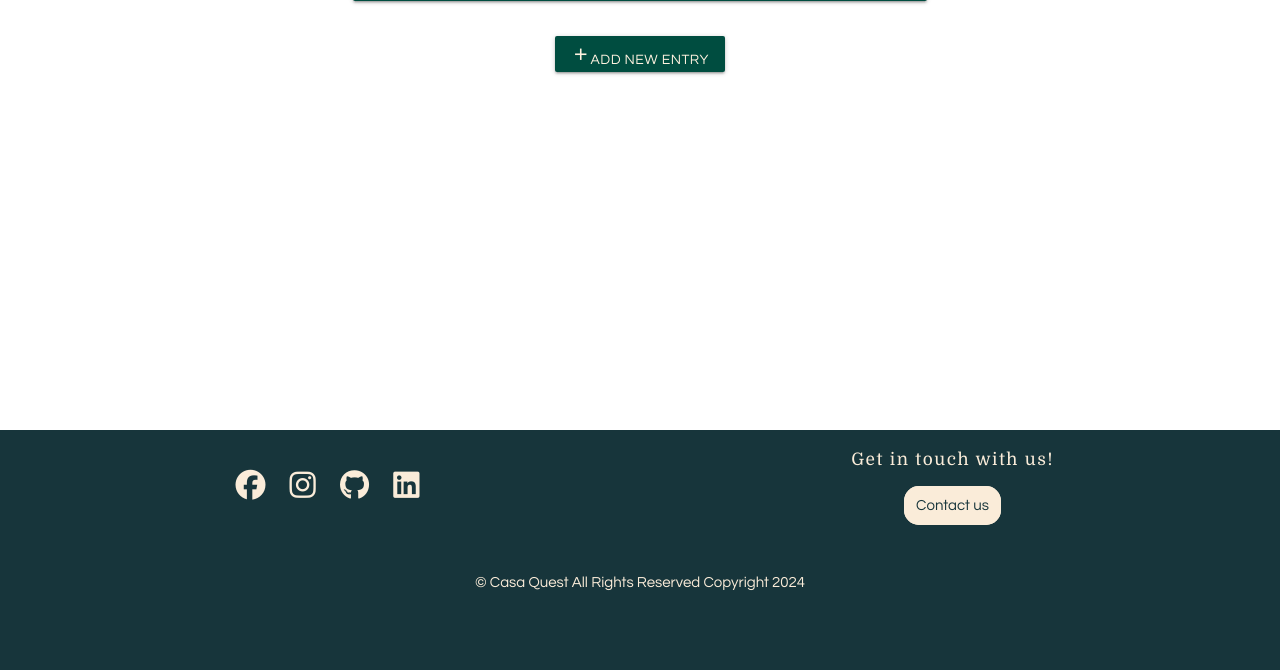
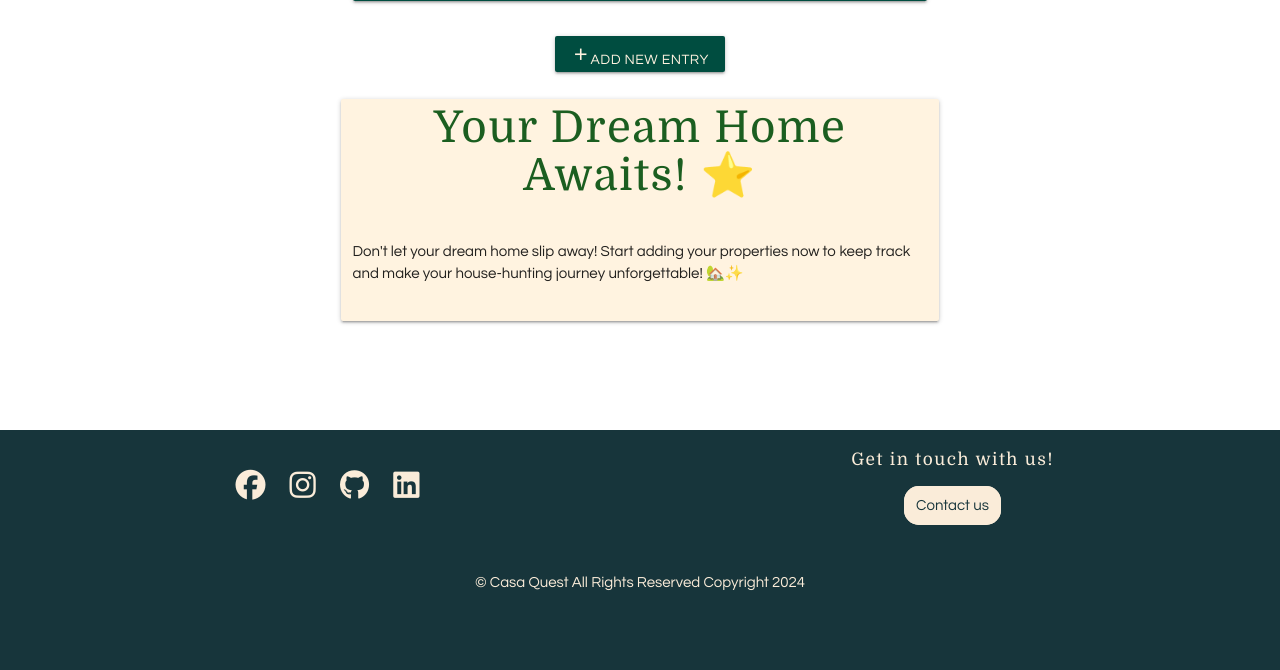
Before and after one commit to mikavir/casa-quest, a Flask app: template templates/profile.html in a window 1280 px wide. Shown: the part 275-945 px from the top of the page. Run offline with Flask 3, Linux system fonts and the light colour scheme; the template is opened without the code that fills it, so the values that code supplies are empty; some libraries are stand-ins or nearby versions.

Commit message:
Add card display if there is no house card

```diff
--- a/static/css/style.css
+++ b/static/css/style.css
@@ -402,6 +402,9 @@ iframe {
   display: none;
 }
 
+#no-house-display{
+  display: none;
+}
 
 /* MEDIA QUERIES FOR RESPONSIVENESS */
 @media screen and (max-width: 700px) {
--- a/templates/profile.html
+++ b/templates/profile.html
@@ -28,11 +28,27 @@
             </a>
         </div>
     </div>
+    <!-- Only displayed if there is no house -->
+    <div class="row p-5 mx-auto" id="no-house-display">
+        <div class="col s12 m8 offset-m2 card-panel orange lighten-5">
+            <div class="row my-5 p-5">
+                <div class="col s12 green-text text-darken-4 center">
+                    <h3>Your Dream Home Awaits! ⭐</h3>
+                </div>
+            </div>
+            <div class="row my-5 p-5">
+                <div class="col s12">
+                    <p>Don't let your dream home slip away! Start adding your properties now
+                        to keep track and make your house-hunting journey unforgettable! 🏡✨</p>
+                </div>
+            </div>
+        </div>
+    </div>
 
     <!-- Houses card -->
     <div class="row">
         {% for house in houses %}
-        <div class="col s12 card-panel custom-card ">
+        <div class="col s12 card-panel custom-card house-card">
             <!-- If systemadmin, to show who created the post -->
             {% if username == "systemadmin" %}
             <div class="row">
@@ -185,5 +201,26 @@
     </div>
 </div>
 
+{% endblock %}
+<!-- Script tags -->
+{% block javascript %}
+
+<script>
+    document.addEventListener("DOMContentLoaded", () => {
+        displayCard();
+    });
+
+    function displayCard() {
+        const noCardDisplayCard = document.getElementById("no-house-display");
+        const Properties = document.querySelectorAll(".house-card");
+
+        if (Properties.length == 0) {
+            noCardDisplayCard.style.display = "block";
+        } else {
+            noCardDisplayCard.style.display = "none";
+
+        }
+    }
+</script>
 
 {% endblock %}
```
